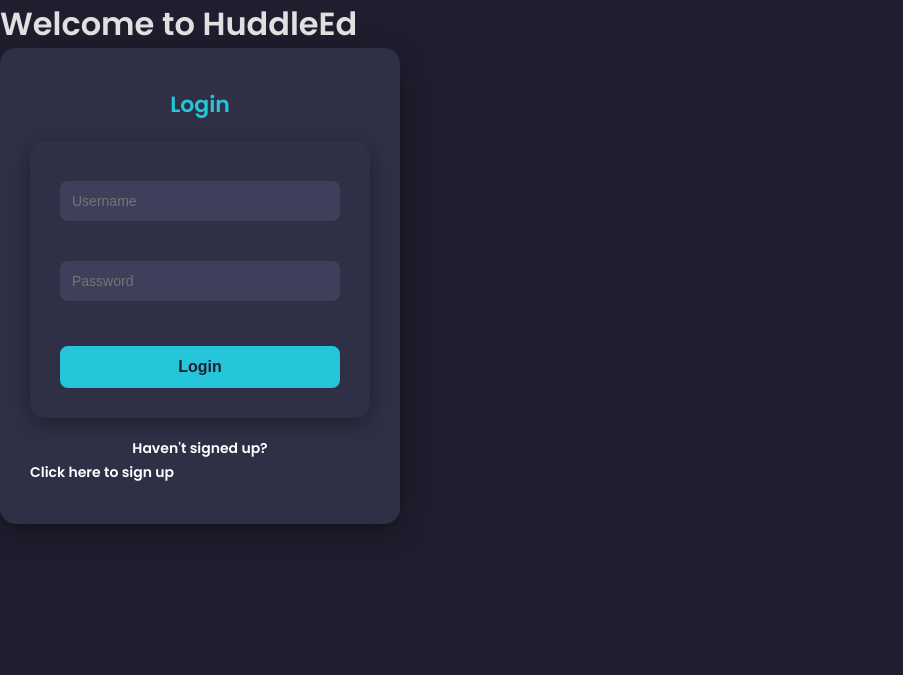
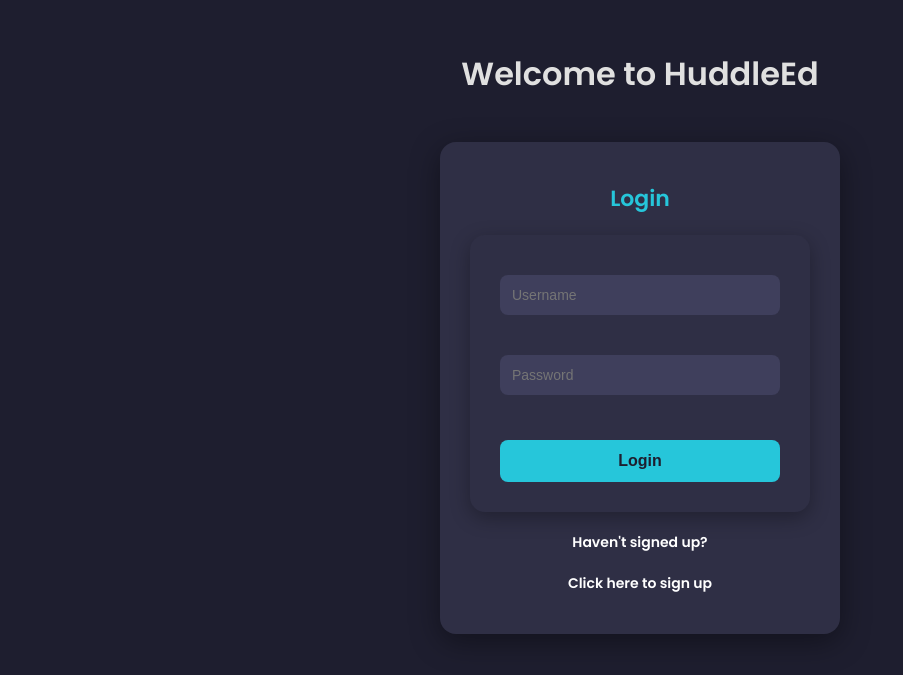
Before and after one commit to polan2wavii/HuddleEd, a Django app: page /login/ in a window 1280 px wide. Shown: the top 675 px of the page, without its empty margins (0-903 px from the left). Run offline with Django 5.2, Linux system fonts and the light colour scheme.

Commit message:
Frontend and Styling

```diff
--- a/base/templates/login_page.html
+++ b/base/templates/login_page.html
@@ -11,7 +11,7 @@
     <header>
         <h1>Welcome to HuddleEd</h1>
     </header>
-
+<div class="login-wrapper">
     <div class="login-card">
         <p>Login</p>
         <form method="POST" action="{% url 'login' %}">
@@ -21,8 +21,8 @@
             <button type="submit">Login</button>
         </form>
         <h6>Haven't signed up?</h6>
-        <h7><a href="{% url 'register'%}">Click here to sign up</a></h7>
+        <h6><a href="{% url 'register'%}">Click here to sign up</a></h6>
     </div>
-
+</div>
 </body>
 </html>
--- a/base/templates/register.html
+++ b/base/templates/register.html
@@ -4,6 +4,7 @@
 <head>
     <meta charset="UTF-8">
     <meta name="viewport" content="width=device-width, initial-scale=1.0">
+    <link rel="stylesheet" href="{% static 'styles/styles.css' %}">
     <title>Register</title>
 </head>
 <body>
--- a/static/styles/styles.css
+++ b/static/styles/styles.css
@@ -22,6 +22,15 @@ a {
   display: flex;
   height: 100vh;
   overflow: hidden;
+}
+
+header {
+  display: flex;
+  justify-content: center;
+  align-items: center;
+  width: 100%;
+  padding: 50px;
+
 }
 
 .sidebar {
@@ -172,6 +181,15 @@ a {
 
 /*Log in styling*/
 /* Login Card */
+
+.login-wrapper {
+  display: flex;
+  justify-content: center;
+  align-items: center;
+  height: 60vh;
+  background-color: #1e1e2f;
+}
+
 .login-card {
   background-color: #2f2f45;
   border-radius: 16px;
@@ -260,7 +278,7 @@ a {
     display: flex;
     flex-direction: column;
     gap: 20px;
-    padding: 20px
+    padding: 20px;
    }
 
   /* =======================
```
Also changed, not shown: db.sqlite3, 1 other file.
